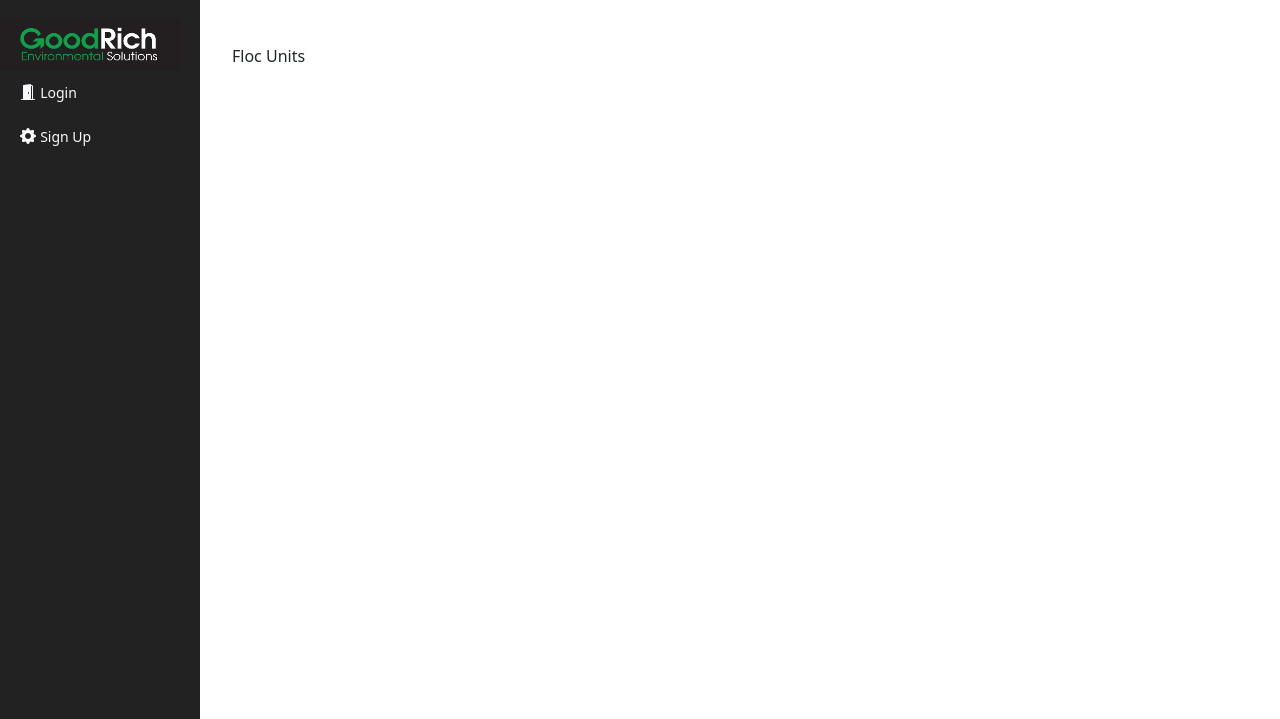
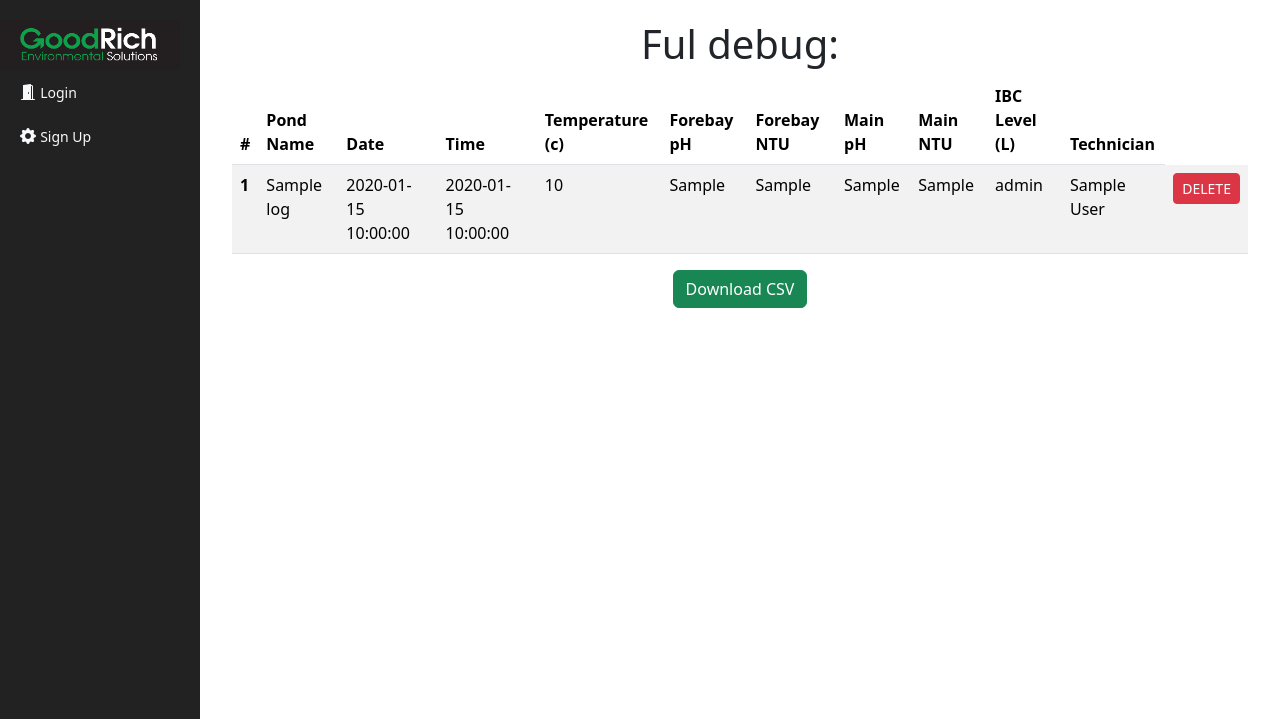
Before and after one commit to hamish-goodrich/goodrich_flask, a Flask app: template website/templates/floc_units.html in a window 1280 px wide. Shown: the top 719 px of the page. Run offline with Flask 3, Linux system fonts and the light colour scheme; the template is opened without the code that fills it: most values are stand-ins (such as "Sample title", 1, 10 or a date in 2020); parts of the project's set-up code (start-up, migrations or seed data) failed here and were passed over; some libraries are stand-ins or nearby versions.

Commit message:
added full table in floc units

```diff
--- a/website/templates/floc_units.html
+++ b/website/templates/floc_units.html
@@ -1,6 +1,50 @@
-{% extends "base.html" %}
-{% block content %}
-<br/>
-Floc Units
+{% extends "base.html" %} {% block title %}Home{% endblock %} {% block content
+    %}
+    <h1 align="center">Ful debug:</h1>
+    <table class="table table-striped">
+      <thead>
+        <tr>
+          <th scope="col">#</th>
+          <th scope="col">Pond Name</th>
+          <th scope="col">Date</th>
+          <th scope="col">Time</th>
+          <th scope="col">Temperature (c)</th>
+          <th scope="col">Forebay pH</th>
+          <th scope="col">Forebay NTU</th>
+          <th scope="col">Main pH</th>
+          <th scope="col">Main NTU</th>
+          <th scope="col">IBC Level (L)</th>
+          <th scope="col">Technician</th>
+        </tr>
+      </thead>
+      <tbody>
 
-{% endblock %}
+          {% for log in logs %}
+            <tr>
+              <th scope="row">{{ loop.index }}</th>
+              <td>{{ log.pond_name }}</td>
+              <td>{{ log.date }}</td>
+              <td>{{ log.time }}</td>
+              <td>{{ log.temperature }}</td>
+              <td>{{ log.forebay_ph }}</td>
+              <td>{{ log.forebay_ntu }}</td>
+              <td>{{ log.main_ph }}</td>
+              <td>{{ log.main_ntu }}</td>
+              <td>{{ log.ibc_level }}</td>
+              <td>{{ log.author }}</td>
+              <td>
+                <form action="{{ url_for('views.delete_log') }}" method="POST" style="display:inline;">
+                  <input type="hidden" name="id" value="{{ log.id }}">
+                  <button type="submit" class="btn btn-danger btn-sm">DELETE</button>
+                </form>
+              </td>
+
+            </tr>
+          {% endfor %}
+
+      </tbody>
+    </table>
+    <div align="center">
+      <a href="{{ url_for('views.download_csv') }}" class="btn btn-success">Download CSV</a>
+    </div>
+    {% endblock %}
```
Also changed, not shown: website/views.py (+4 -3 lines).
